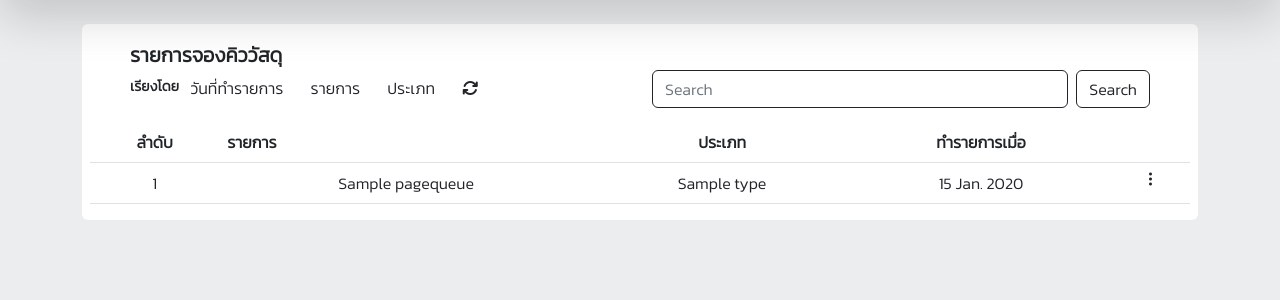
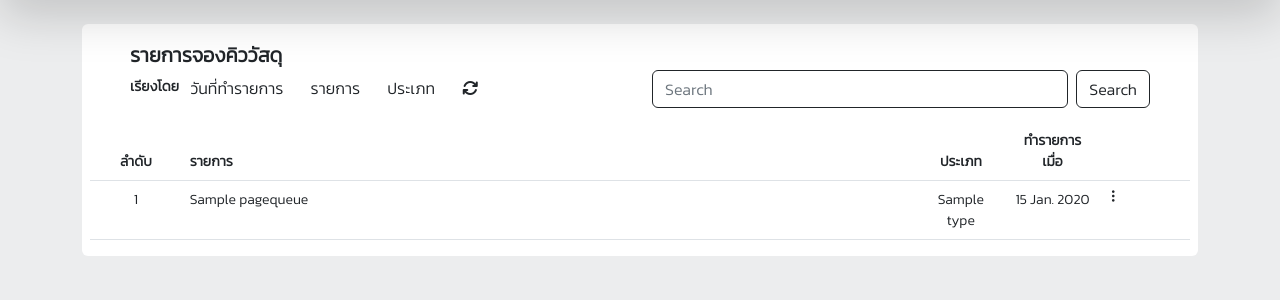
Before and after one commit to ponchakridsrisuwan/MyProject-UBORROWU, a Django app: template myapp/template/pages/user_queue.html in a window 1280 px wide. Shown: the part 62-362 px from the top of the page. Run offline with Django 4.2, Linux system fonts and the light colour scheme; the template is opened without the code that fills it: most values are stand-ins (such as "Sample title", 1, 10 or a date in 2020); some libraries are stand-ins or nearby versions.

Commit message:
Update user_queue.html

```diff
--- a/myapp/template/pages/user_queue.html
+++ b/myapp/template/pages/user_queue.html
@@ -33,28 +33,25 @@
         </div>
         <div class="col-lg-12 px-2">
             <div class="table-responsive">
-                <table class="table">
+                <table class="table small">
                     <thead>
                         <tr class="fw-bold">
-                            <th class="text-center" scope="col">ลำดับ</th>
-                            <th scope="col">รายการ</th>
-                            <th class="text-center" scope="col">ประเภท</th>
-                            <th class="text-center" scope="col">ทำรายการเมื่อ</th>
-                            <th class="text-center" scope="col"></th>
+                            <th class="col-1 text-center" scope="col">ลำดับ</th>
+                            <th class="col-8 " scope="col">รายการ</th>
+                            <th class="col-1 text-center" scope="col">ประเภท</th>
+                            <th class="col-1 text-center" scope="col">ทำรายการเมื่อ</th>
+                            <th class="col-1 text-center" scope="col"></th>
                         </tr>
                     </thead>
                     <tbody id="xTable">
                         {% for AllQueueParcel in pagequeue.object_list %}
-                        <tr class="qrow text-center card-body">
+                        <tr class="qrow card-body">
                             <td class="text-center">{{forloop.counter}}</td>
-                            <td>
-                                <span class="text-start">{{ AllQueueParcel.name }}</span>
+                            <td class="text-start">{{ AllQueueParcel.name }}
                             </td>
-                            <td>
-                                <span class="text-center">{{ AllQueueParcel.type }}</span>
+                            <td class="text-center">{{ AllQueueParcel.type }}
                             </td>
-                            <td>
-                                <span class="text-center">{{ AllQueueParcel.date_q|date:"j N Y" }}</span>
+                            <td class="text-center">{{ AllQueueParcel.date_q|date:"j N Y" }}
                             </td>
                             <td>
                                 <i class="bi bi-three-dots-vertical" data-bs-toggle="dropdown"
```
